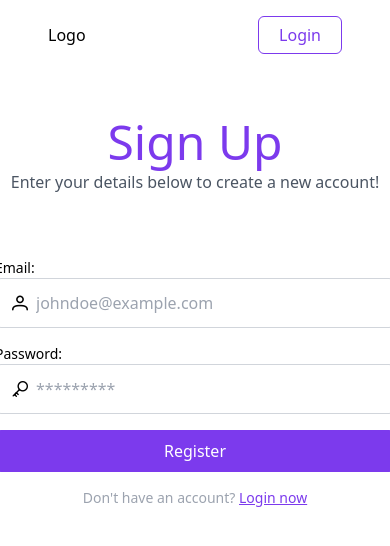
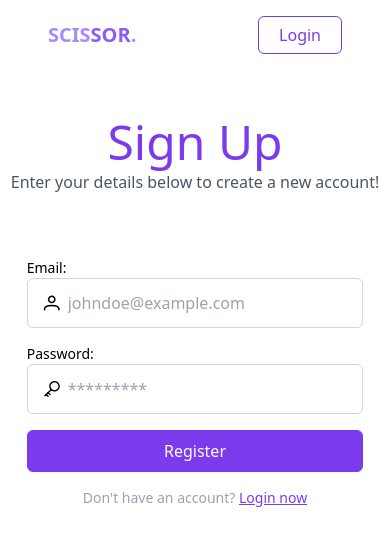
Before and after one commit to Benedict-arowo/Scissor---Capstone-Project, a React (Vite) app in the folder frontend/: page /auth in a window 390 px wide. Shown: the top 546 px of the page. Built offline with nearby package versions, Linux system fonts and the light colour scheme.

Commit message:
chore: More mobile responsiveness update

```diff
--- a/frontend/src/component/nav.tsx
+++ b/frontend/src/component/nav.tsx
@@ -8,7 +8,9 @@ const Nav = () => {
 	return (
 		<nav className="w-full bg-white  px-12 py-4 flex flex-row justify-between items-center">
 			<Link to="/">
-				<h1>Logo</h1>
+				<h1 className="font-bold text-xl text-violet-400">
+					SCIS<span className="text-violet-500">SOR</span>.
+				</h1>
 			</Link>
 
 			<div className="flex flex-row gap-3">
--- a/frontend/src/pages/auth.tsx
+++ b/frontend/src/pages/auth.tsx
@@ -103,7 +103,7 @@ const Auth = () => {
 
 			<form
 				onSubmit={Authenticate}
-				className="mt-16 flex flex-col items-center gap-4 min-w-[400px]">
+				className="mt-16 flex flex-col items-center gap-4 w-full px-4 md:px-0 md:min-w-[400px]">
 				<fieldset className="w-full flex flex-col">
 					<label htmlFor="email" className="text-sm font-medium">
 						Email:
--- a/frontend/src/pages/index.tsx
+++ b/frontend/src/pages/index.tsx
@@ -652,7 +652,9 @@ function Index() {
 				</section>
 
 				<p className="text-gray-500 mt-4 font-light">
-					© 2024 Scissor. All rights reserved.
+					© 2024 <span className="text-violet-400">Scis</span>
+					<span className="text-violet-500">sor</span>. All rights
+					reserved.
 				</p>
 			</footer>
 
```
